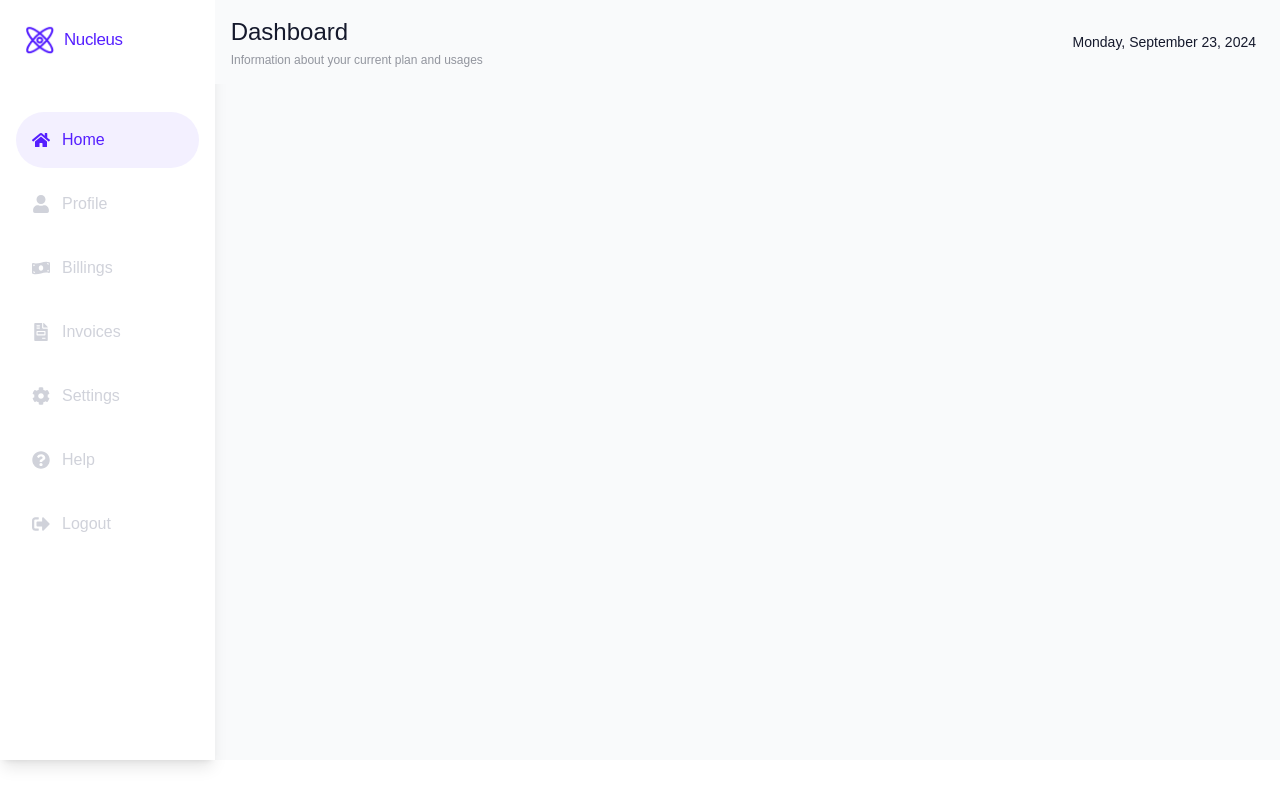
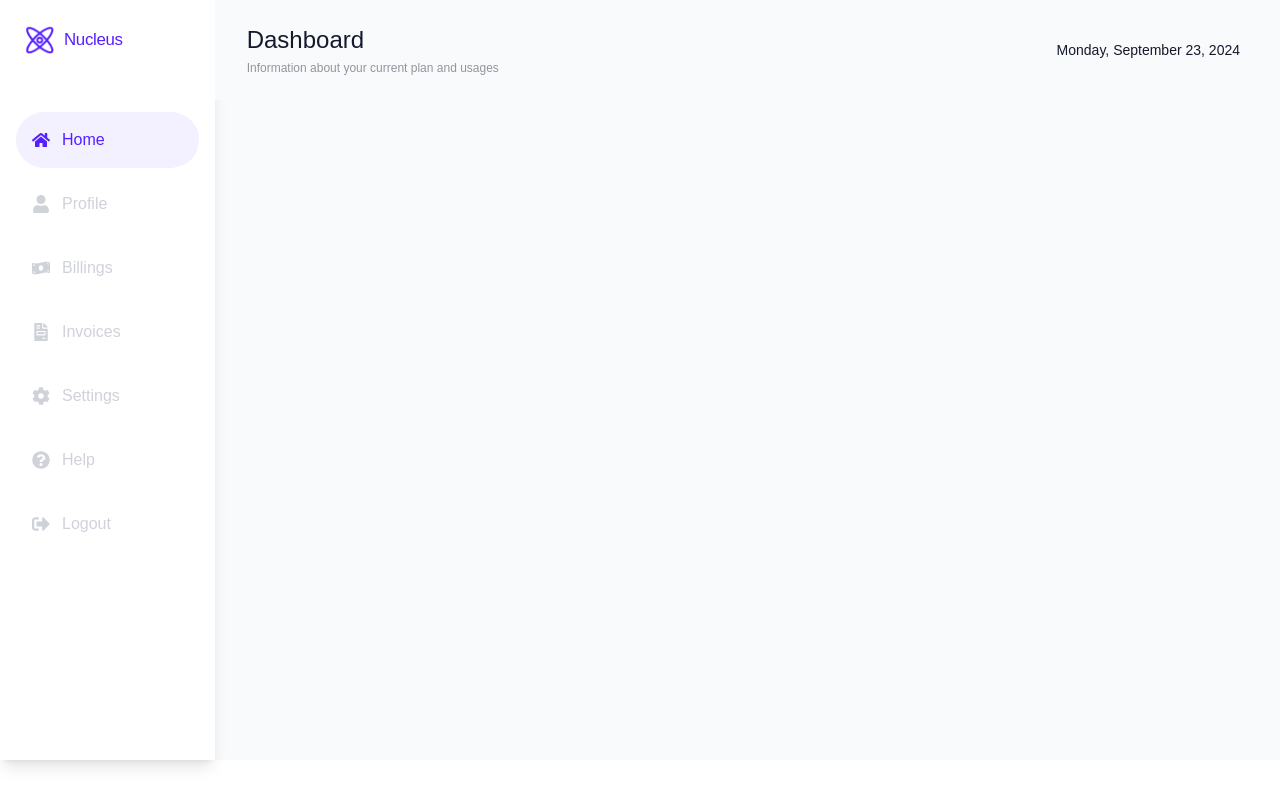
Before and after one commit to Japhetism/kole_assessment, a Next.js app: page /home in a window 1280 px wide. Built offline with nearby package versions, Linux system fonts and the light colour scheme.

Commit message:
add padding to top bar

```diff
--- a/src/components/Topbar/index.tsx
+++ b/src/components/Topbar/index.tsx
@@ -3,7 +3,7 @@ import { getCurrentDate } from "@/utils/helper";
 
 const TopBar = () => {
   return (
-    <header className="flex justify-between p-4 bg-gray-50">
+    <header className="flex justify-between px-8 py-6 bg-gray-50">
       <div className="flex flex-col">
         <h1 className="font-averta text-2xl text-[#15192C]">Dashboard</h1>
         <p className="text-[#92959E] text-xs mt-1">Information about your current plan and usages</p>
```
